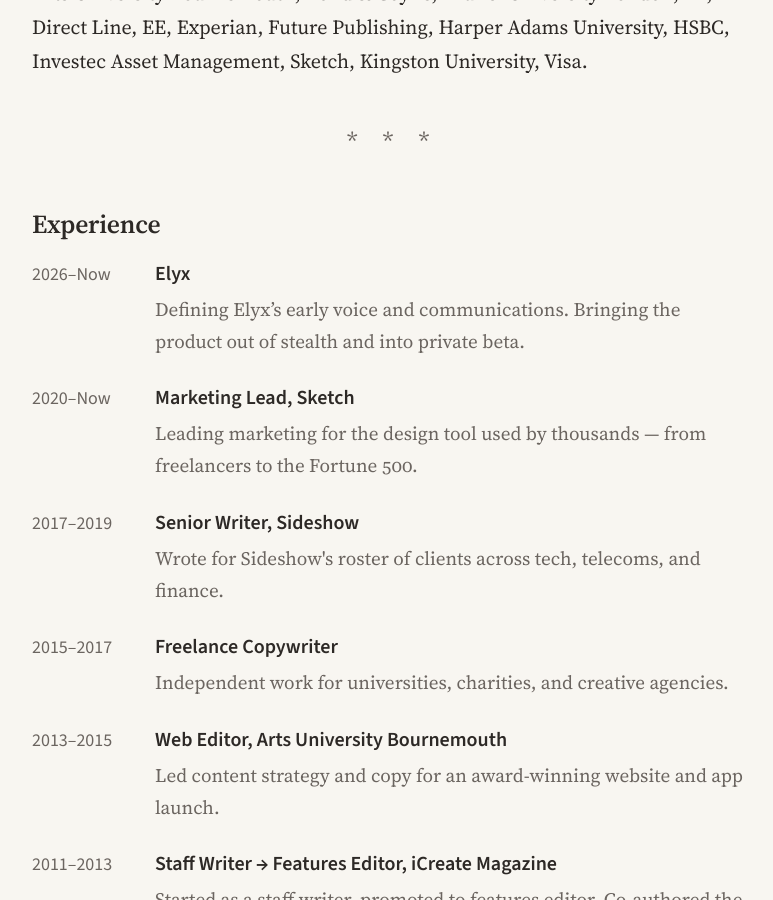
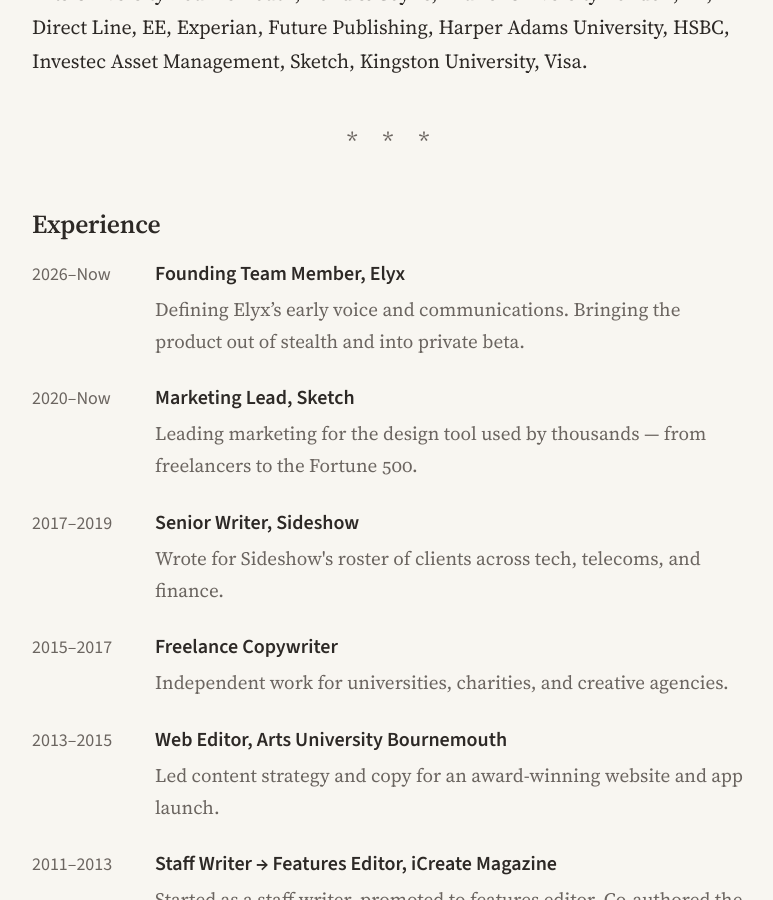
Before and after one commit to freddiewrites/freddiewrites.github.io, a Jekyll site: the page built from about.markdown, in a window 1280 px wide and 900 px high, scrolled down 1307 px. Shown: the whole window, without its empty margins (152-925 px from the left). Built offline with Jekyll 4.4.1, drawn with Linux system fonts in a browser that asks for light colours.

Commit message:
Update role description for Elyx experience

```diff
--- a/about.markdown
+++ b/about.markdown
@@ -42,7 +42,7 @@
   <li class="experience-item">
     <span class="experience-years">2026–Now</span>
     <div class="experience-details">
-      <div class="experience-role">Elyx</div>
+      <div class="experience-role">Founding Team Member, Elyx</div>
       <div class="experience-summary">Defining Elyx’s early voice and communications. Bringing the product out of stealth and into private beta.</div>
     </div>
   </li>
```
